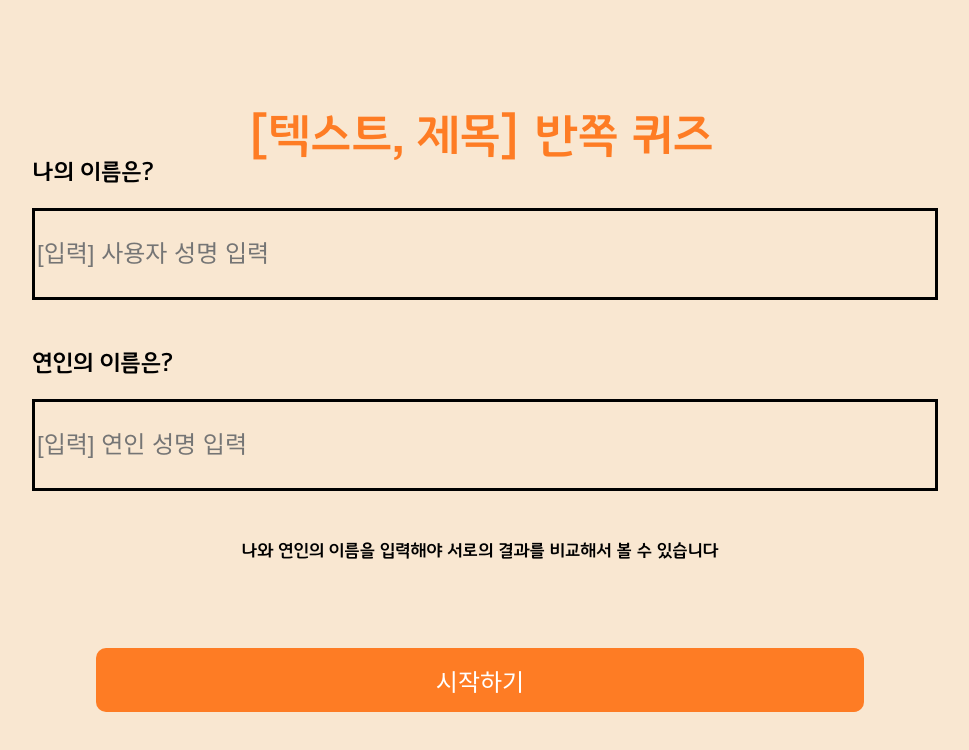
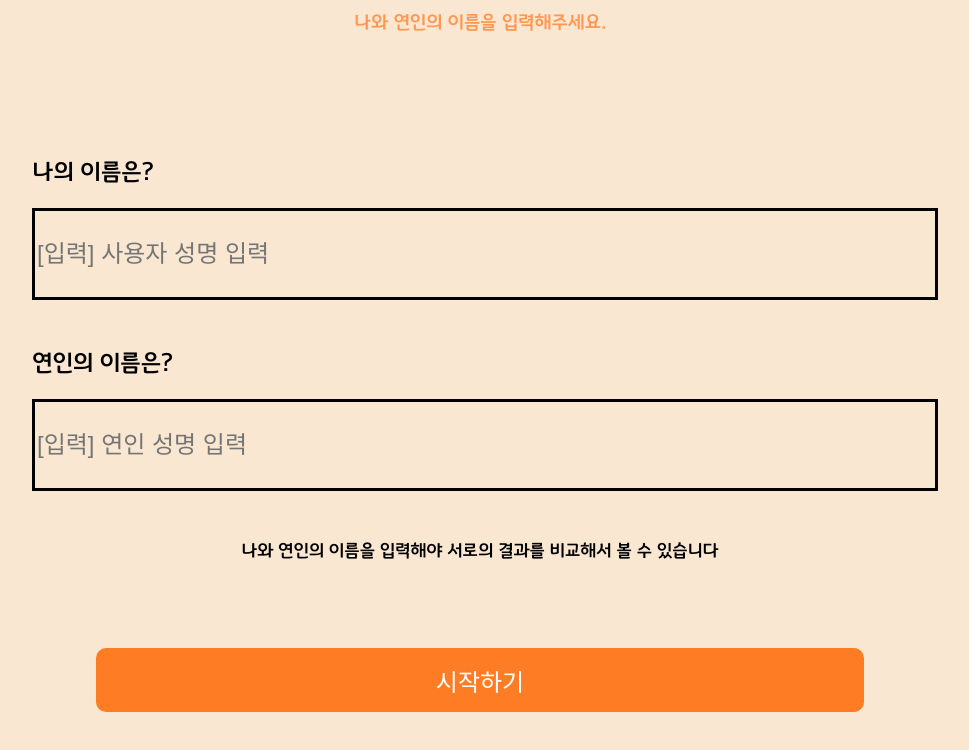
Before and after one commit to qocksdlf123/banjjog, a React (Create React App) app in the folder front/: page /start in a window 1280 px wide. Shown: the top 750 px of the page, without its empty margins (160-1129 px from the left). Built offline with nearby package versions, Linux system fonts and the light colour scheme.

Commit message:
:boom: style : 텍스트 수정

```diff
--- a/front/src/page/GameListPage/index.tsx
+++ b/front/src/page/GameListPage/index.tsx
@@ -19,7 +19,7 @@ export default GameListPage;
 const Header = () => {
   return (
     <div className="gameList-header">
-      <div className="main-title">[텍스트, 제목] 게임 선택</div>
+      <div className="main-title bold">게임 선택</div>
     </div>
   );
 };
--- a/front/src/page/StartPage/index.tsx
+++ b/front/src/page/StartPage/index.tsx
@@ -17,8 +17,8 @@ export default StartPage;
 
 const Header = () => {
   return (
-    <div className="main-header">
-      <div className="main-title">[텍스트, 제목] 반쪽 퀴즈</div>
+    <div className="start-header">
+      <div className="start-title">나와 연인의 이름을 입력해주세요.</div>
     </div>
   );
 };
```
